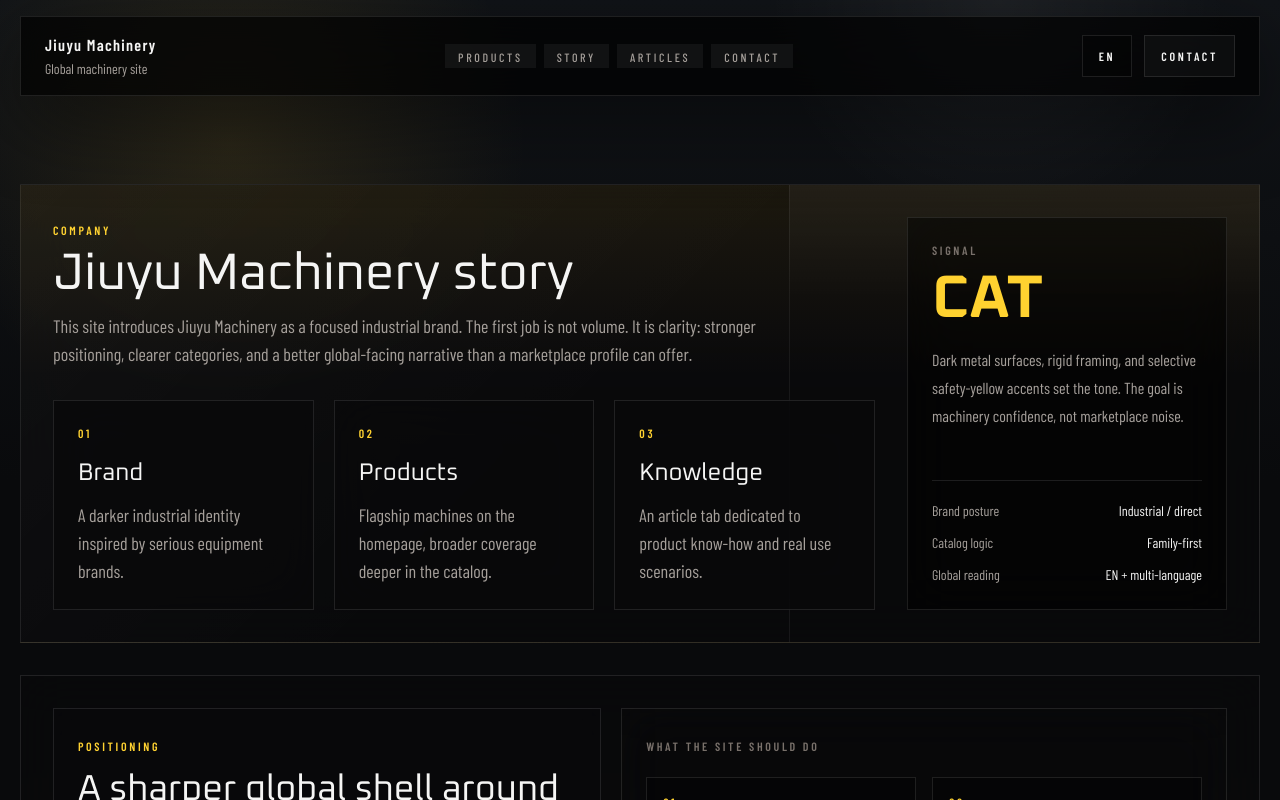
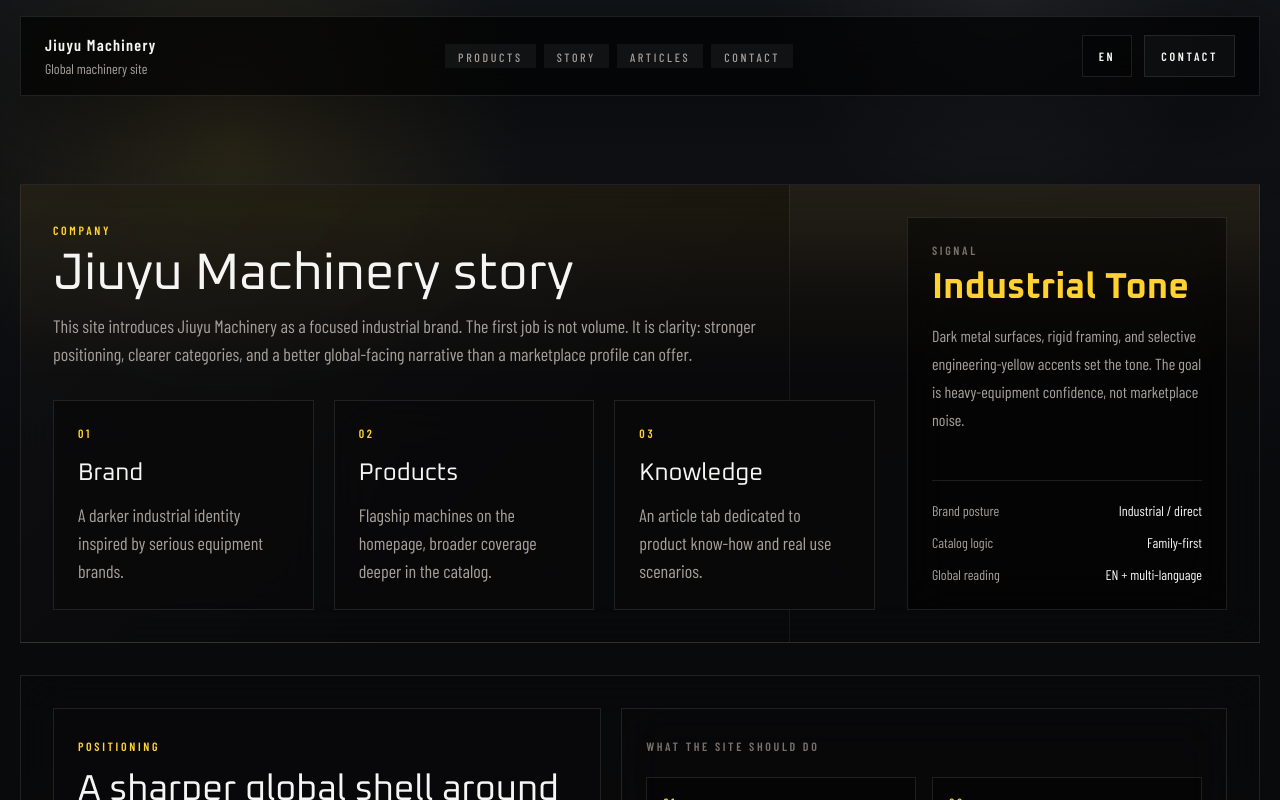
Before and after one commit to YSBZ/JY, a React (Vite) app: page /story in a window 1280 px wide. Shown: the top 800 px of the page. Built offline with nearby package versions, Linux system fonts and the light colour scheme.

Commit message:
fix: remove direct cat references

```diff
--- a/src/content/site.ts
+++ b/src/content/site.ts
@@ -300,7 +300,7 @@ export const homeDesignCopy = {
   en: {
     signals: ['Heavy-duty visual language', 'Global-ready reading structure', 'Direct inquiry path'],
     identityFrame: 'Identity frame',
-    identityItems: ['Dark material base', 'Strict mechanical geometry', 'Focused CAT-inspired yellow accents'],
+    identityItems: ['Dark material base', 'Strict mechanical geometry', 'Focused engineering-yellow accents'],
   },
   zh: {
     signals: ['重工业视觉语言', '面向国际阅读的结构', '直接可用的询盘路径'],
@@ -310,12 +310,12 @@ export const homeDesignCopy = {
   ar: {
     signals: ['لغة بصرية ثقيلة', 'هيكل قراءة جاهز للعالم', 'مسار استفسار مباشر'],
     identityFrame: 'إطار الهوية',
-    identityItems: ['قاعدة داكنة بطابع صناعي', 'هندسة ميكانيكية صارمة', 'لمسات صفراء مستوحاة من CAT'],
+    identityItems: ['قاعدة داكنة بطابع صناعي', 'هندسة ميكانيكية صارمة', 'لمسات صفراء هندسية مركزة'],
   },
   ru: {
     signals: ['Тяжелый визуальный язык', 'Структура чтения для глобальной аудитории', 'Прямой путь к запросу'],
     identityFrame: 'Каркас идентичности',
-    identityItems: ['Темная индустриальная база', 'Строгая механическая геометрия', 'Акцентный желтый в духе CAT'],
+    identityItems: ['Темная индустриальная база', 'Строгая механическая геометрия', 'Сфокусированные инженерные желтые акценты'],
   },
 } satisfies Record<Locale, { signals: string[]; identityFrame: string; identityItems: string[] }>
 
--- a/src/views/StoryPage.tsx
+++ b/src/views/StoryPage.tsx
@@ -37,10 +37,10 @@ export function StoryPage() {
           <aside className="flex flex-col justify-between gap-6 border border-white/10 bg-black/45 p-6 backdrop-blur-xl">
             <div>
               <p className="text-xs font-semibold uppercase tracking-[0.22em] text-stone-500">{design.signalLabel}</p>
-              <strong className="mt-3 block font-['Oxanium'] text-6xl leading-none text-amber-300">CAT</strong>
+              <strong className="mt-3 block font-['Oxanium'] text-4xl leading-none text-amber-300">Industrial Tone</strong>
               <p className="mt-4 text-base leading-7 text-stone-400">
-                Dark metal surfaces, rigid framing, and selective safety-yellow accents set the tone. The goal is
-                machinery confidence, not marketplace noise.
+                Dark metal surfaces, rigid framing, and selective engineering-yellow accents set the tone. The goal is
+                heavy-equipment confidence, not marketplace noise.
               </p>
             </div>
             <div className="grid gap-3 border-t border-white/10 pt-5 text-sm text-stone-400">
```
